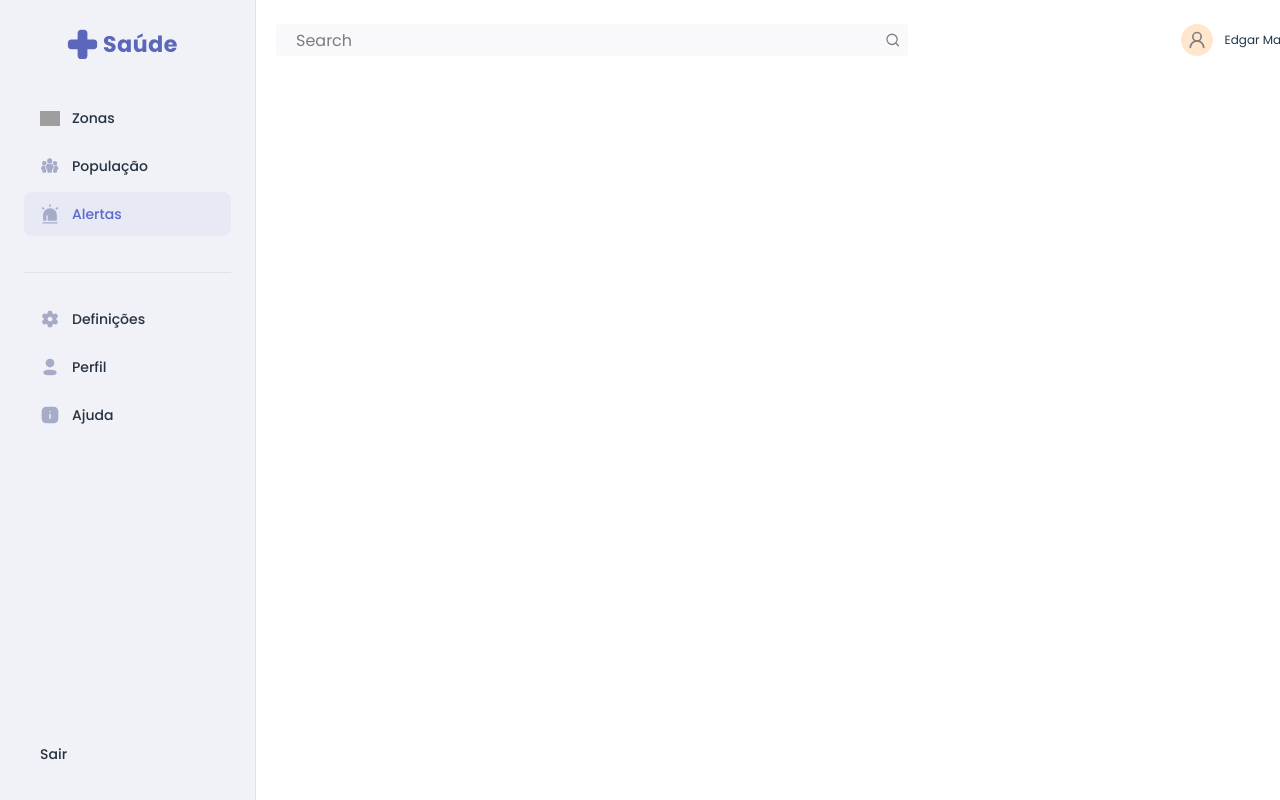
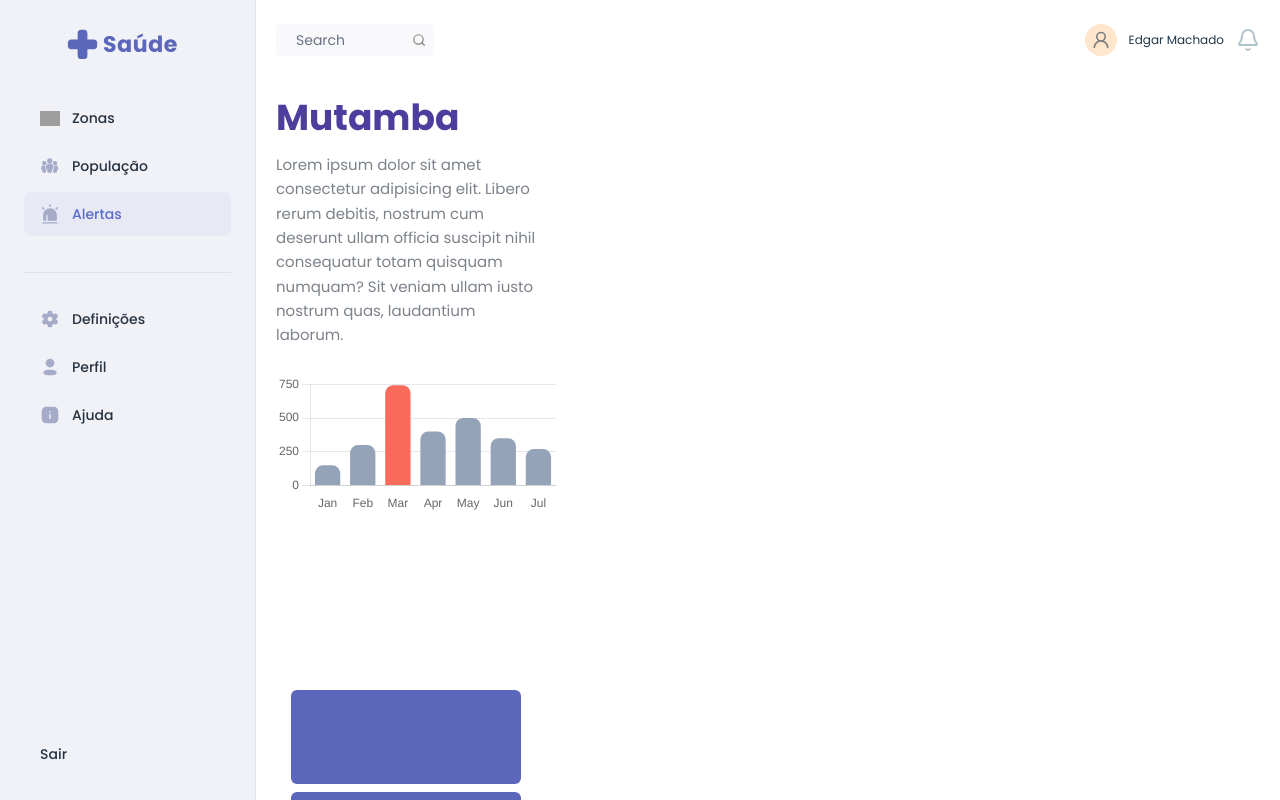
Before and after one commit to edgarpaulomachado/-Health, a Next.js app: page /dashboard/alert in a window 1280 px wide. Built offline with nearby package versions, Linux system fonts and the light colour scheme; grey boxes are pictures that could not be loaded.

Commit message:
feat: implementei o map

```diff
--- /dev/null
+++ b/app/dashboard/alert/_components/barChart.tsx
@@ -0,0 +1,82 @@
+"use client";
+
+import { Bar } from "react-chartjs-2";
+import {
+  Chart as ChartJS,
+  BarElement,
+  CategoryScale,
+  LinearScale,
+  Tooltip,
+  Legend,
+} from "chart.js";
+
+ChartJS.register(BarElement, CategoryScale, LinearScale, Tooltip, Legend);
+
+export default function BarChart() {
+  const data = {
+    labels: ["Jan", "Feb", "Mar", "Apr", "May", "Jun", "Jul"],
+    datasets: [
+      {
+        label: "Casos",
+        data: [150, 300, 742, 400, 500, 350, 270],
+        backgroundColor: (ctx: any) =>
+          ctx.raw === 742 ? "#fb6b5b" : "#94a3b8", // destaca a barra
+        borderRadius: 8,
+      },
+    ],
+  };
+
+  const options: any = {
+    responsive: true,
+    plugins: {
+      legend: { display: false },
+      tooltip: {
+        enabled: false,
+        external: function (context: any) {
+          const tooltipModel = context.tooltip;
+          let tooltipEl = document.getElementById("chartjs-tooltip");
+
+          if (!tooltipEl) {
+            tooltipEl = document.createElement("div");
+            tooltipEl.id = "chartjs-tooltip";
+            tooltipEl.className =
+              "absolute text-center bg-white border border-gray-300 shadow-lg text-sm font-medium text-gray-700";
+            document.body.appendChild(tooltipEl);
+          }
+
+          if (tooltipModel.opacity === 0) {
+            tooltipEl.style.opacity = "0";
+            return;
+          }
+
+          if (tooltipModel.body) {
+            const value = tooltipModel.dataPoints[0].raw;
+            tooltipEl.innerHTML = `<b>${value}</b> additional text`;
+          }
+
+          const { offsetLeft, offsetTop } = context.chart.canvas;
+          tooltipEl.style.opacity = "1";
+          tooltipEl.style.position = "absolute";
+          tooltipEl.style.left = offsetLeft + tooltipModel.caretX - 40 + "px";
+          tooltipEl.style.top = offsetTop + tooltipModel.caretY - 50 + "px";
+        },
+      },
+    },
+    scales: {
+      y: {
+        beginAtZero: true,
+        ticks: { stepSize: 250 },
+        grid: { color: "#e5e7eb" },
+      },
+      x: {
+        grid: { display: false },
+      },
+    },
+  };
+
+  return (
+    <div className="relative w-[280px] h-[300px] mr-5">
+      <Bar data={data} options={options} />
+    </div>
+  );
+}
--- /dev/null
+++ b/app/dashboard/alert/_components/map.tsx
@@ -0,0 +1,45 @@
+'use client';
+
+import React from 'react';
+import dynamic from 'next/dynamic';
+import 'leaflet/dist/leaflet.css';
+import type { LatLngExpression, LatLngBoundsExpression } from 'leaflet';
+
+// ⚠️ Carregamos o MapContainer dinamicamente
+// porque o Leaflet não funciona no lado do servidor (Next.js faz SSR)
+const MapContainer = dynamic(
+  () => import('react-leaflet').then((mod) => mod.MapContainer),
+  { ssr: false }
+);
+const TileLayer = dynamic(
+  () => import('react-leaflet').then((mod) => mod.TileLayer),
+  { ssr: false }
+);
+
+// 🗺️ Centro e limites de Angola
+const center: LatLngExpression = [-11.2027, 17.8739];
+const bounds: LatLngBoundsExpression = [
+  [-18.0386, 11.4600], // sudoeste
+  [-4.3768, 24.0821],  // nordeste
+];
+
+export default function Map() {
+  return (
+    <div style={{ width: '100%', height: '500px' }}>
+      <MapContainer
+        center={center}
+        zoom={6}
+        style={{ height: '100%', width: '100%' }}
+        maxBounds={bounds}
+        maxBoundsViscosity={1.0}
+        scrollWheelZoom={true}
+      >
+        <TileLayer
+          // ✅ Use aspas simples e texto direto
+          url='https://{s}.tile.openstreetmap.org/{z}/{x}/{y}.png'
+          attribution='&copy; <a href="https://www.openstreetmap.org/copyright">OpenStreetMap</a> contributors'
+        />
+      </MapContainer>
+    </div>
+  );
+}
--- a/app/dashboard/alert/page.tsx
+++ b/app/dashboard/alert/page.tsx
@@ -1,26 +1,57 @@
-'use client';
+"use client";
 
 import { Bell, Search, UserRound } from "lucide-react";
+import BarChart from "./_components/barChart";
 
 export default function AlertPage() {
   return (
-        <div className="w-[1120px] h-screen px-5 py-6">
-            <div className="w-full h-auto flex justify-between items-center">
-                <div className="w-158 h-8 flex justify-between bg-[#f1f2f76e] rounded-sm px-2">
-                <input type="search" name="" id="" className="w-156 h-8 rounded-sm px-3 bg-transparent border-none outline-none" placeholder="Search"/>
-                <Search className="mt-2 cursor-pointer" color="gray" size={16}/>
+    <div className="max-w-[1120px] w-full mx-auto h-screen px-5 py-6">
+      {/* Header */}
+      <div className="w-full flex justify-between items-center">
+        {/* Search box */}
+        <div className="flex justify-between items-center bg-[#f1f2f76e] rounded-sm px-2 w-[158px] h-8">
+          <input
+            type="search"
+            className="w-full h-8 rounded-sm px-3 bg-transparent border-none outline-none placeholder:text-gray-500 text-sm"
+            placeholder="Search"
+          />
+          <Search className="cursor-pointer" color="gray" size={16} />
         </div>
 
-                <div className="w-auto h-8 flex gap-3 items-center">
+        {/* User info */}
+        <div className="flex gap-3 items-center">
           <div className="w-8 h-8 rounded-full bg-[#FFE6CC] flex justify-center items-center">
-                    <UserRound size={20} color="gray"/>
+            <UserRound size={20} color="gray" />
           </div>
           <p className="text-[#1F384C] text-xs leading-3">Edgar Machado</p>
-                <Bell color={"#B0C3CC"}/>
+          <Bell color={"#B0C3CC"} />
         </div>
       </div>
 
-            <div className="w-full h-auto flex justify-between"></div>
+      {/* Content */}
+      <div className="w-full flex justify-between mt-10">
+        {/* Left side */}
+        <div className="w-[260px]">
+          <h1 className="text-4xl text-[#4D3E9D] leading-[2.8rem] font-semibold">
+            Mutamba
+          </h1>
+          <p className="text-[#7C828A] mt-3 text-[15px] leading-relaxed">
+            Lorem ipsum dolor sit amet consectetur adipisicing elit. Libero rerum debitis, nostrum cum deserunt ullam officia suscipit nihil consequatur totam quisquam numquam? Sit veniam ullam iusto nostrum quas, laudantium laborum.
+          </p>
+
+          <div className="w-full mt-[26px]">
+            <BarChart />
           </div>
-    )
+
+          <div className="w-[230px] h-[94px] bg-[#5A67BA] mt-4 mx-auto rounded-md"></div>
+          <div className="w-[230px] h-[94px] bg-[#5A67BA] mt-2 mx-auto rounded-md"></div>
+        </div>
+
+        {/* Map */}
+        <div className="flex justify-center">
+
+        </div>
+      </div>
+    </div>
+  );
 }
--- a/app/population/layout.tsx
+++ /dev/null
@@ -1,5 +0,0 @@
-import DashboardLayout from "@/app/dashboard/layout";
-
-export default function PopulationLayout({ children }: { children: React.ReactNode }) {
-  return <DashboardLayout>{children}</DashboardLayout>;
-}
--- a/package.json
+++ b/package.json
@@ -15,11 +15,13 @@
     "chart.js": "^4.5.0",
     "class-variance-authority": "^0.7.1",
     "clsx": "^2.1.1",
+    "leaflet": "^1.9.4",
     "lucide-react": "^0.544.0",
     "next": "15.5.4",
     "react": "19.1.0",
     "react-chartjs-2": "^5.3.0",
     "react-dom": "19.1.0",
+    "react-leaflet": "^5.0.0",
     "recharts": "^2.15.4",
     "tailwind-merge": "^3.3.1"
   },
```
Also changed, not shown: 1 other file (tests, documents, lock files or other folders). Lines whose indentation alone changed are shown as unchanged.
